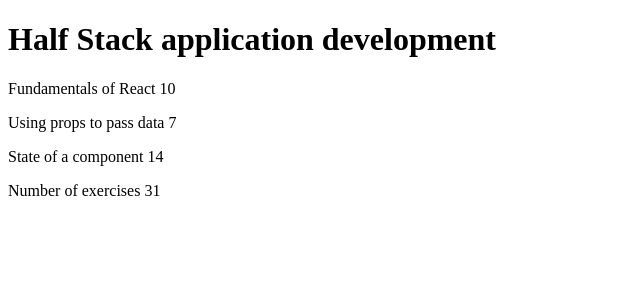
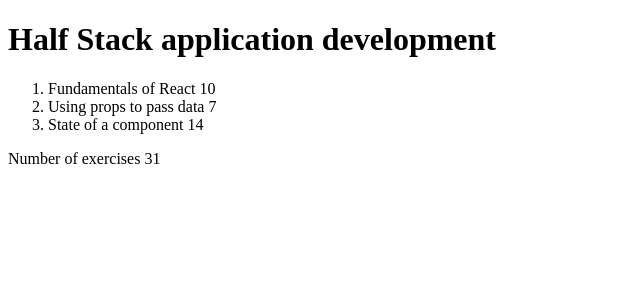
Before and after one commit to samad-nkarimi/samad-nkarimi.github.io, a React (Create React App) app in the folder part1/: page / in a window 1280 px wide. Shown: the top 300 px of the page, without its empty margins (0-640 px from the left). Built offline with nearby package versions, Linux system fonts and the light colour scheme.

Commit message:
part1 ex1

```diff
--- a/part1/src/App.js
+++ b/part1/src/App.js
@@ -1,3 +1,31 @@
+const Header = (props) => {
+  return <h1>{props.course}</h1>;
+};
+
+const Content = (props) => {
+  return (
+    <ol>
+      <li>
+        {props.parts[0]} {props.exercises[0]}
+      </li>
+      <li>
+        {props.parts[1]} {props.exercises[1]}
+      </li>
+      <li>
+        {props.parts[2]} {props.exercises[2]}
+      </li>
+    </ol>
+  );
+};
+
+const Footer = (props) => {
+  return (
+    <p>
+      {props.text} {props.exercises}
+    </p>
+  );
+};
+
 const App = () => {
   const course = "Half Stack application development";
   const part1 = "Fundamentals of React";
@@ -9,17 +37,15 @@
 
   return (
     <div>
-      <h1>{course}</h1>
-      <p>
-        {part1} {exercises1}
-      </p>
-      <p>
-        {part2} {exercises2}
-      </p>
-      <p>
-        {part3} {exercises3}
-      </p>
-      <p>Number of exercises {exercises1 + exercises2 + exercises3}</p>
+      <Header course={course} />
+      <Content
+        parts={[part1, part2, part3]}
+        exercises={[exercises1, exercises2, exercises3]}
+      />
+      <Footer
+        text="Number of exercises"
+        exercises={exercises1 + exercises2 + exercises3}
+      />
     </div>
   );
 };
```
